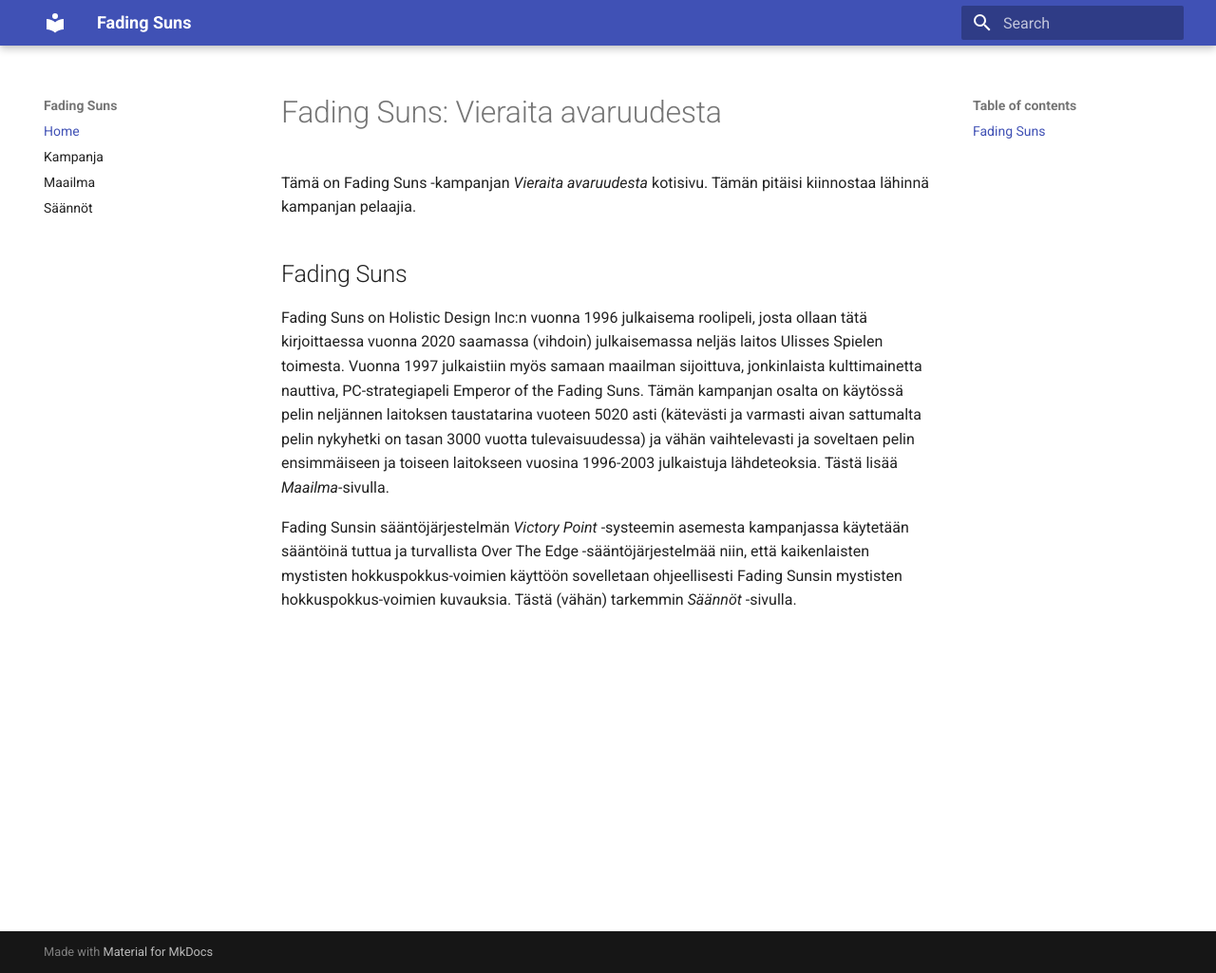
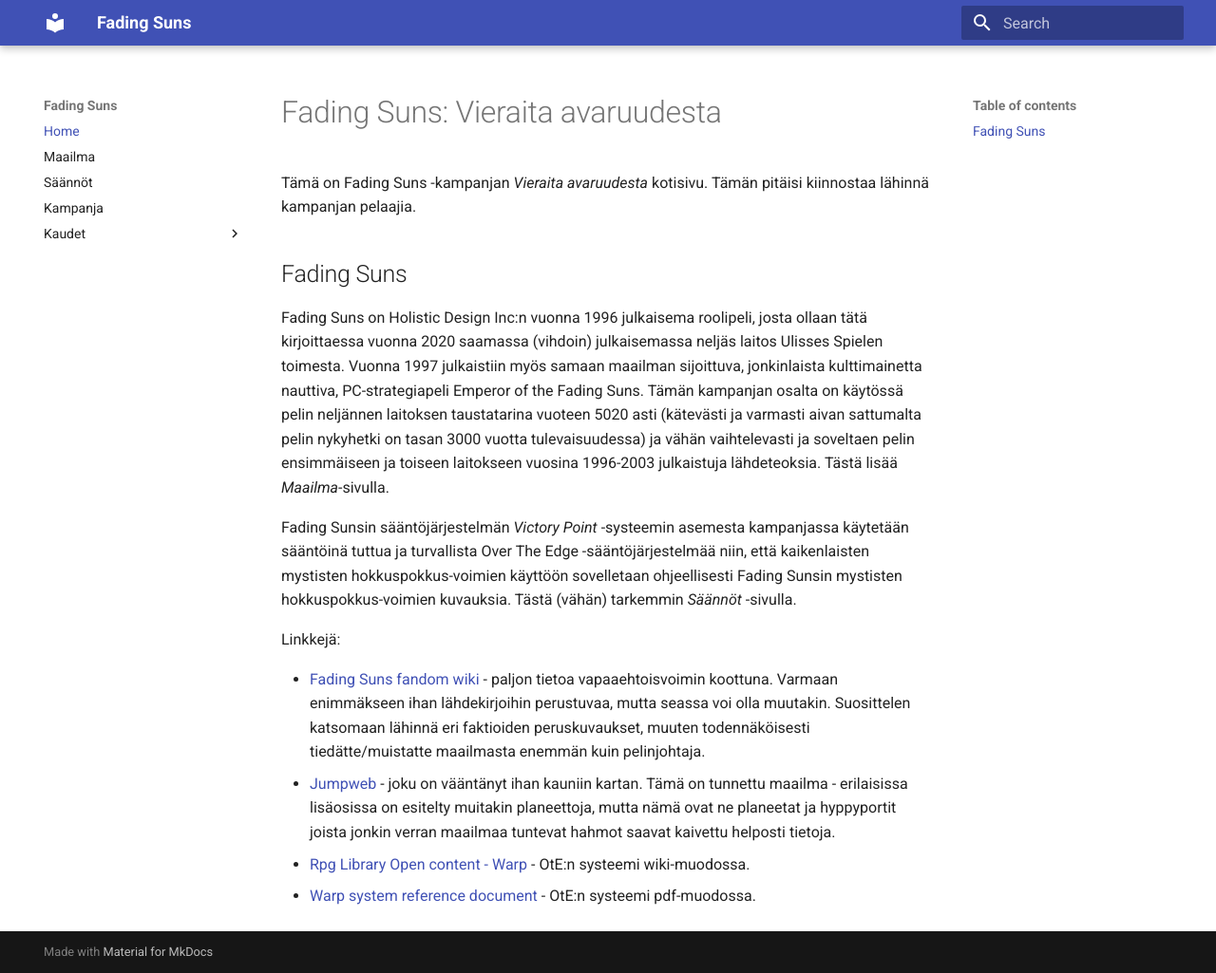
Before and after one commit to mertenator100/mertenator100.github.io, an MkDocs documentation site: the page built from docs/index.md, in a window 1280 px wide and 1025 px high. Shown: the whole window at 95% size. Built offline with MkDocs 1.6.1 and Material for MkDocs 9.7.7, drawn with Linux system fonts in a browser that asks for light colours.

Commit message:
lisää sisältöä

```diff
--- a/docs/index.md
+++ b/docs/index.md
@@ -7,3 +7,10 @@
 Fading Suns on Holistic Design Inc:n vuonna 1996 julkaisema roolipeli, josta ollaan tätä kirjoittaessa vuonna 2020 saamassa (vihdoin) julkaisemassa neljäs laitos Ulisses Spielen toimesta. Vuonna 1997 julkaistiin myös samaan maailman sijoittuva, jonkinlaista kulttimainetta nauttiva, PC-strategiapeli Emperor of the Fading Suns. Tämän kampanjan osalta on käytössä pelin neljännen laitoksen taustatarina vuoteen 5020 asti (kätevästi ja varmasti aivan sattumalta pelin nykyhetki on tasan 3000 vuotta tulevaisuudessa) ja vähän vaihtelevasti ja soveltaen pelin ensimmäiseen ja toiseen laitokseen vuosina 1996-2003 julkaistuja lähdeteoksia. Tästä lisää *Maailma*-sivulla.
 
 Fading Sunsin sääntöjärjestelmän *Victory Point* -systeemin asemesta kampanjassa käytetään sääntöinä tuttua ja turvallista Over The Edge -sääntöjärjestelmää niin, että kaikenlaisten mystisten hokkuspokkus-voimien käyttöön sovelletaan ohjeellisesti Fading Sunsin mystisten hokkuspokkus-voimien kuvauksia. Tästä (vähän) tarkemmin *Säännöt* -sivulla.
+
+Linkkejä:
+
+* [Fading Suns fandom wiki](https://fadingsuns.fandom.com/wiki/Main_Page) - paljon tietoa vapaaehtoisvoimin koottuna. Varmaan enimmäkseen ihan lähdekirjoihin perustuvaa, mutta seassa voi olla muutakin. Suosittelen katsomaan lähinnä eri faktioiden peruskuvaukset, muuten todennäköisesti tiedätte/muistatte maailmasta enemmän kuin pelinjohtaja.
+* [Jumpweb](https://www.deviantart.com/steffenbrand/art/Jumpweb-Map-for-Fading-Suns-852181853) - joku on vääntänyt ihan kauniin kartan. Tämä on tunnettu maailma - erilaisissa lisäosissa on esitelty muitakin planeettoja, mutta nämä ovat ne planeetat ja hyppyportit joista jonkin verran maailmaa tuntevat hahmot saavat kaivettu helposti tietoja.
+* [Rpg Library Open content - Warp](https://ogc.rpglibrary.org/index.php?title=WaRP_System) - OtE:n systeemi wiki-muodossa.
+* [Warp system reference document](https://i.4pcdn.org/tg/1380922493796.pdf) - OtE:n systeemi pdf-muodossa.
--- a/mkdocs.yml
+++ b/mkdocs.yml
@@ -1,7 +1,9 @@
 site_name: Fading Suns
 nav:
-    - Home: index.md
-    - Kampanja: kampanja.md
-    - Maailma: maailma.md
-    - Säännöt: saannot.md
+    - Home: 'index.md'
+    - Maailma: 'maailma.md'
+    - Säännöt: 'saannot.md'
+    - Kampanja: 'kampanja.md'
+    - 'Kaudet':
+        - 'Ensimmäinen kausi: ryöstö': 'kausi1'
 theme: material
```
Also changed, not shown: docs/kampanja.md (+2 -0 lines), docs/kausi1.md (added, +11 -0 lines).
